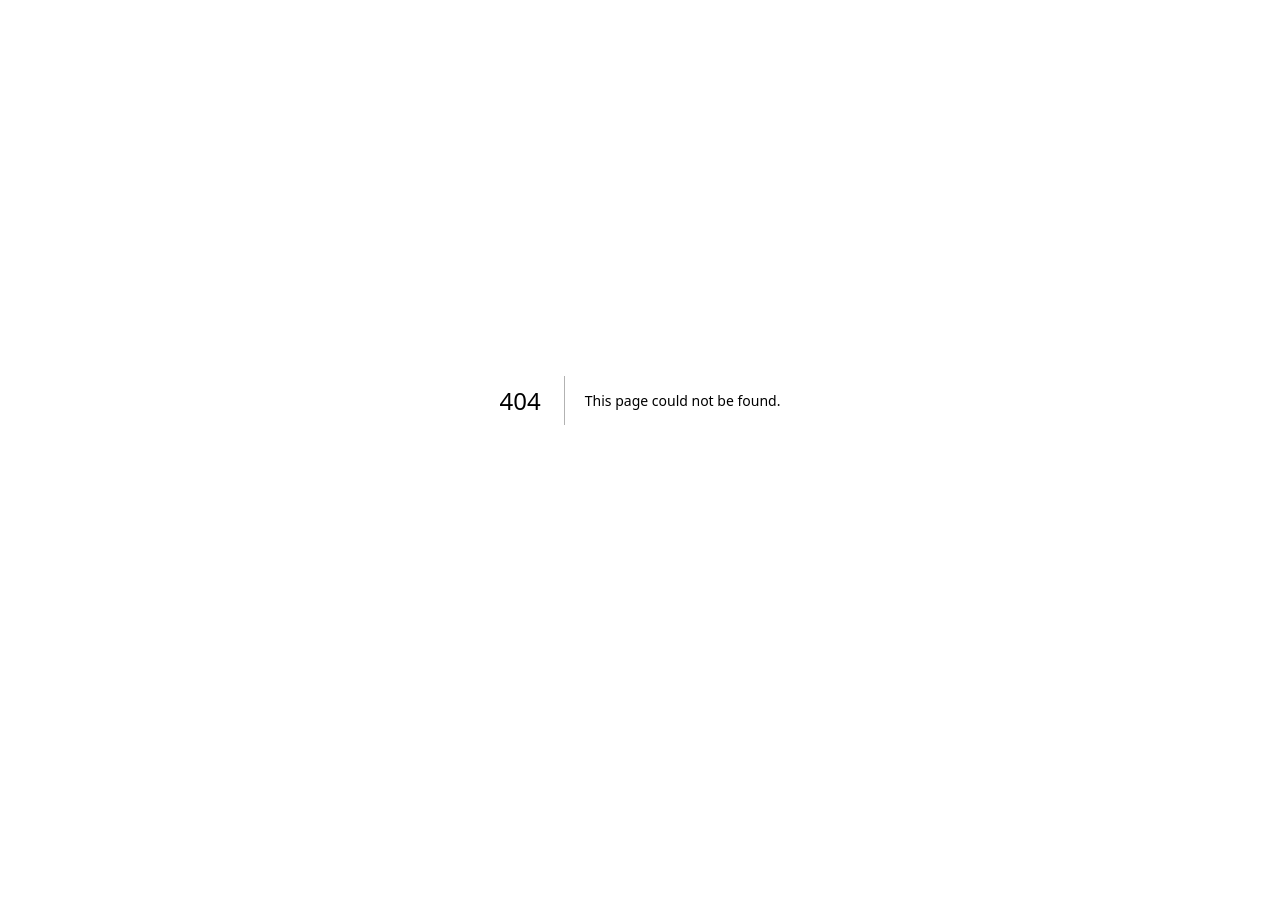
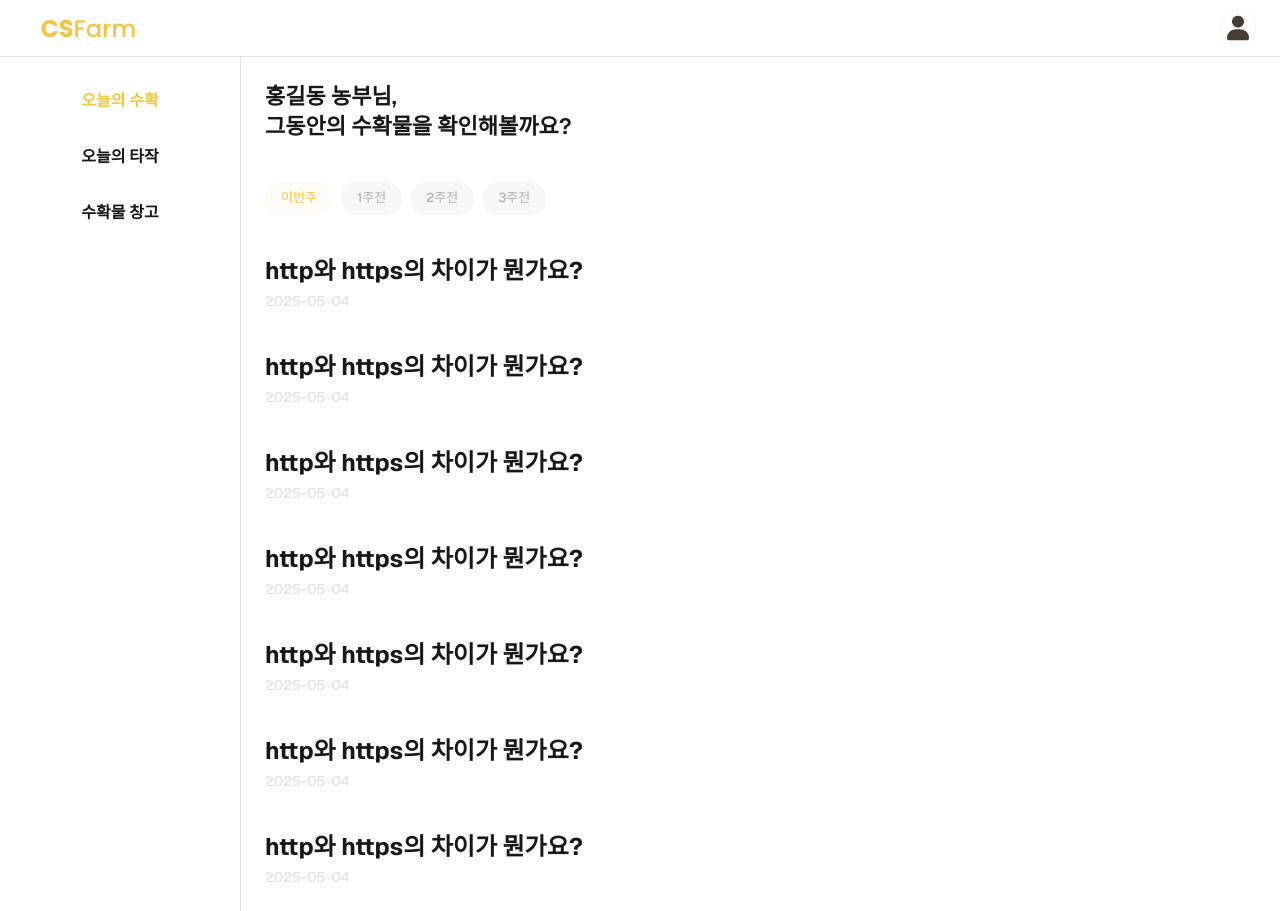
Before and after one commit to MeerkatBrothers/csfarm-web, a Next.js app: page /insight/storage in a window 1280 px wide. Before the commit this address had no page. Before the commit the page ends 800 px from the top, so only its background shows below. Built offline with nearby package versions, Linux system fonts and the light colour scheme.

Commit message:
feat: insight storage page ui 구현

```diff
--- /dev/null
+++ b/src/app/(service)/insight/storage/(enum)/weekOption.ts
@@ -0,0 +1,8 @@
+export const WEEK_OPTION = {
+  THIS_WEEK: "이번주",
+  LAST_WEEK: "1주전",
+  TWO_WEEKS_AGO: "2주전",
+  THREE_WEEKS_AGO: "3주전",
+} as const;
+
+export type WeekOption = (typeof WEEK_OPTION)[keyof typeof WEEK_OPTION];
--- /dev/null
+++ b/src/app/(service)/insight/storage/page.tsx
@@ -0,0 +1,46 @@
+"use client";
+
+import { useState } from "react";
+
+import {
+  WEEK_OPTION,
+  WeekOption,
+} from "@/app/(service)/insight/storage/(enum)/weekOption";
+
+import Heading1 from "@/components/atoms/typography/Heading1";
+import ToggleChip from "@/components/atoms/chip/ToggleChip";
+import InsightPreviewCard from "@/components/molecules/InsightPreviewCard";
+
+const InsightStoragePage = () => {
+  const [weekOption, setWeekOption] = useState<WeekOption>(
+    WEEK_OPTION.THIS_WEEK
+  );
+
+  return (
+    <div className="space-y-10">
+      <Heading1
+        text={`홍길동 농부님,
+        그동안의 수확물을 확인해볼까요?`}
+      />
+
+      <div className="flex gap-2">
+        {Object.entries(WEEK_OPTION).map(([_, value], index) => (
+          <ToggleChip
+            key={index}
+            label={value}
+            isActive={value === weekOption}
+            onClick={() => setWeekOption(value)}
+          />
+        ))}
+      </div>
+
+      <div className="flex flex-col gap-10">
+        {Array.from({ length: 7 }).map((_, index) => (
+          <InsightPreviewCard key={index} />
+        ))}
+      </div>
+    </div>
+  );
+};
+
+export default InsightStoragePage;
--- /dev/null
+++ b/src/components/atoms/chip/ToggleChip.tsx
@@ -0,0 +1,30 @@
+"use client";
+
+import clsx from "clsx";
+
+import Label2 from "@/components/atoms/typography/Label2";
+
+interface ToggleChipProps {
+  label: string;
+  isActive: boolean;
+  onClick: () => void;
+}
+
+const ToggleChip = ({ label, isActive, onClick }: ToggleChipProps) => {
+  return (
+    <button
+      className={clsx(
+        "px-4 py-2 rounded-full",
+        isActive ? "bg-primary-light" : "bg-service-gray-light"
+      )}
+      onClick={onClick}
+    >
+      <Label2
+        text={label}
+        styles={{ textColor: isActive ? "text-primary" : "text-service-gray" }}
+      />
+    </button>
+  );
+};
+
+export default ToggleChip;
--- /dev/null
+++ b/src/components/molecules/InsightPreviewCard.tsx
@@ -0,0 +1,17 @@
+import Title3 from "@/components/atoms/typography/Title3";
+import Label1 from "@/components/atoms/typography/Label1";
+
+const InsightPreviewCard = () => {
+  return (
+    <div className="flex flex-col gap-1">
+      <Title3 text="http와 https의 차이가 뭔가요?" />
+
+      <Label1
+        text="2025-05-04"
+        styles={{ textColor: "text-service-gray-medium" }}
+      />
+    </div>
+  );
+};
+
+export default InsightPreviewCard;
```
